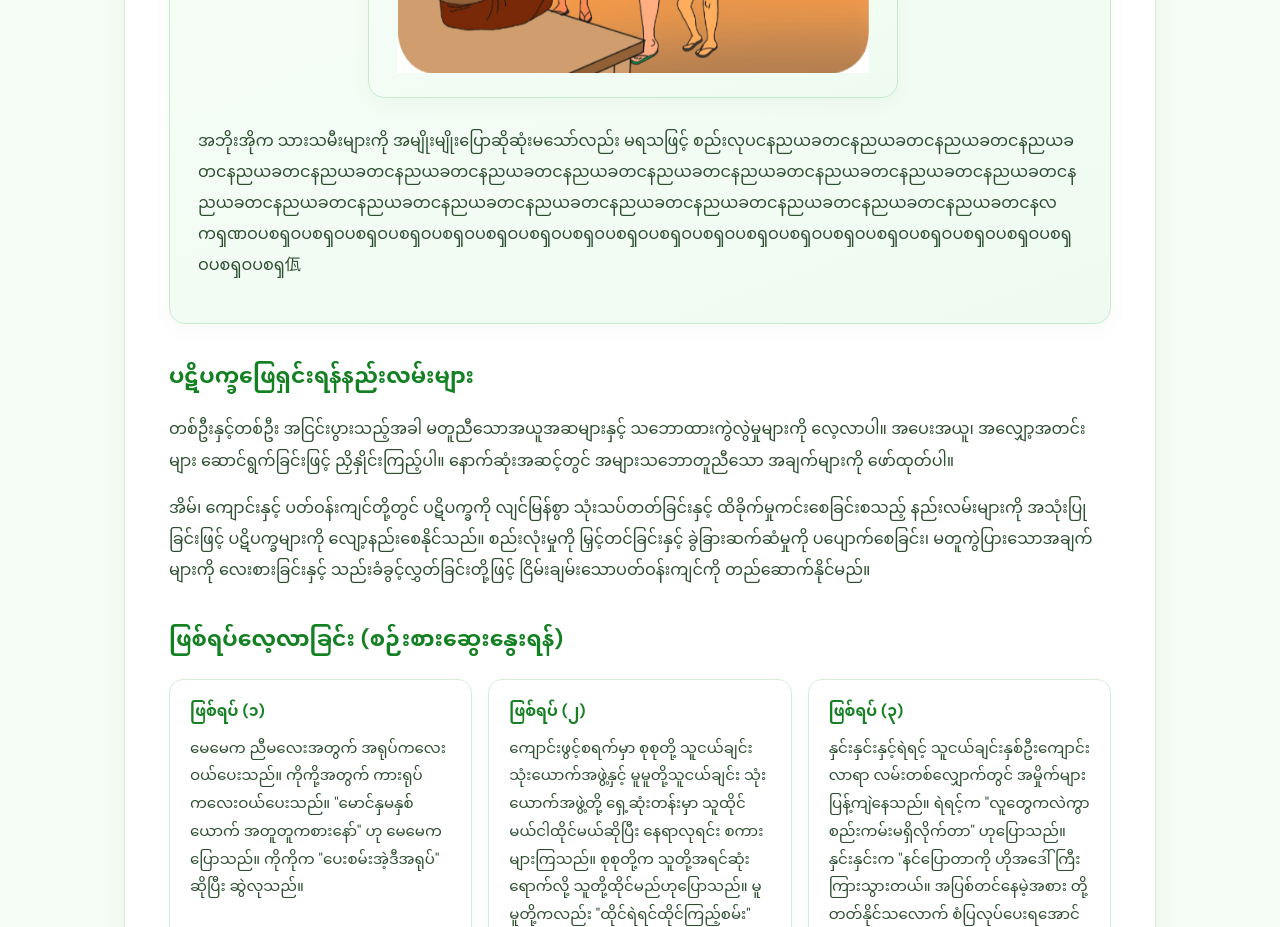
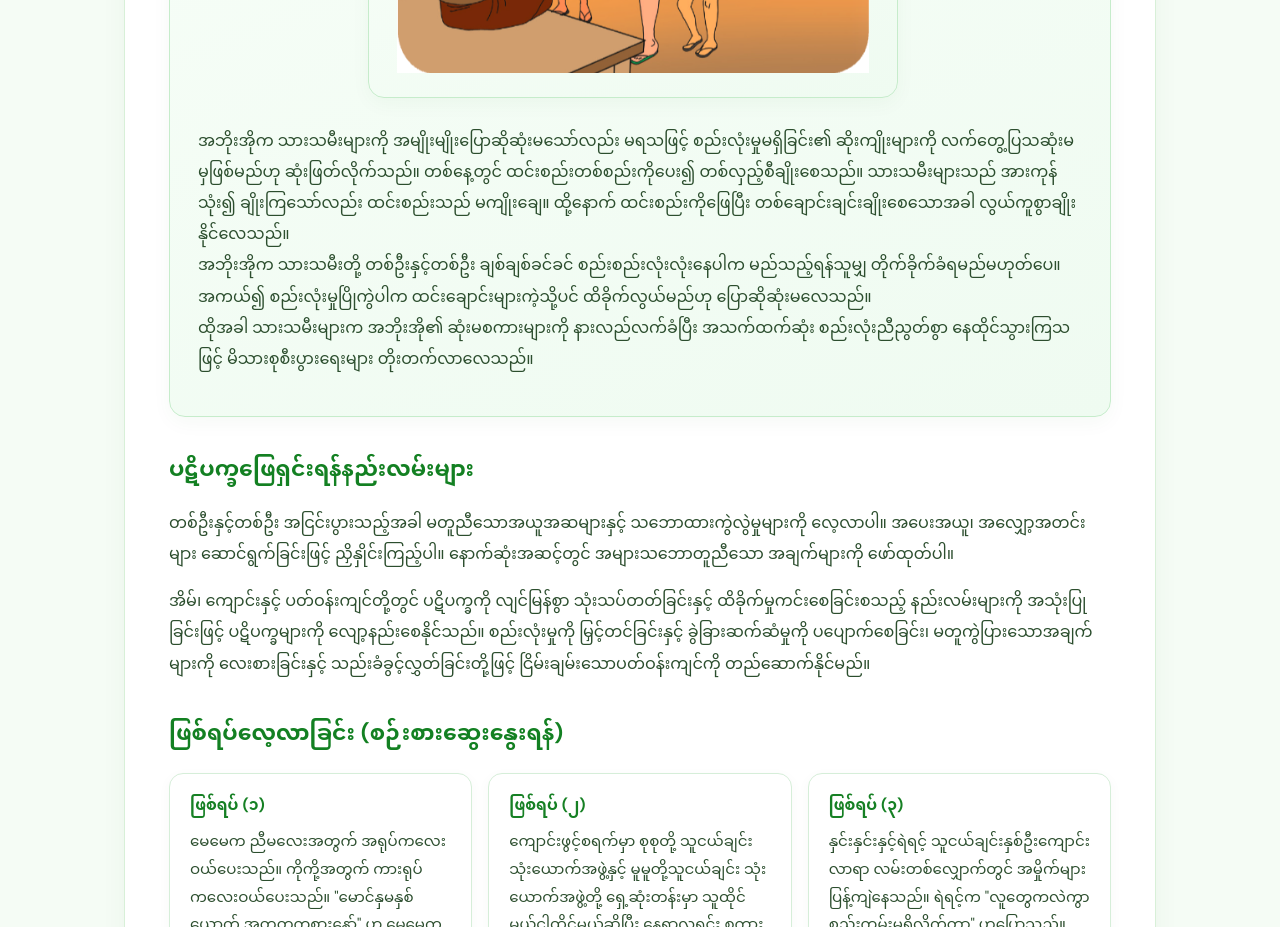
Before and after one commit to elsa6yati/-, a plain HTML site: page index.html in a window 1280 px wide. Shown: the part 4740-5667 px from the top of the page. Drawn offline with Linux system fonts and the light colour scheme.

Commit message:
Refactor paragraph for clarity and coherence

```diff
--- a/index.html
+++ b/index.html
@@ -186,7 +186,9 @@
                 </p>
                 <img src="picture/children.jpeg" alt="children" class="pic">
                 <p>
-                    အဘိုးအိုက သားသမီးများကို အမျိုးမျိုးပြောဆိုဆုံးမသော်လည်း မရသဖြင့် စည်းလုပငနညယခတငနညယခတငနညယခတငနညယခတငနညယခတငနညယခတငနညယခတငနညယခတငနညယခတငနညယခတငနညယခတငနညယခတငနညယခတငနညယခတငနညယခတငနညယခတငနညယခတငနညယခတငနညယခတငနညယခတငနညယခတငနညယခတငနညယခတငနညယခတငနလကၡဏဝပစၡဝပစၡဝပစၡဝပစၡဝပစၡဝပစၡဝပစၡဝပစၡဝပစၡဝပစၡဝပစၡဝပစၡဝပစၡဝပစၡဝပစၡဝပစၡဝပစၡဝပစၡဝပစၡဝပစၡဝပစၡ佤
+                    အဘိုးအိုက သားသမီးများကို အမျိုးမျိုးပြောဆိုဆုံးမသော်လည်း မရသဖြင့် စည်းလုံးမှုမရှိခြင်း၏ ဆိုးကျိုးများကို လက်တွေ့ပြသဆုံးမမှဖြစ်မည်ဟု ဆုံးဖြတ်လိုက်သည်။ တစ်နေ့တွင် ထင်းစည်းတစ်စည်းကိုပေး၍ တစ်လှည့်စီချိုးစေသည်။ သားသမီးများသည် အားကုန်သုံး၍ ချိုးကြသော်လည်း ထင်းစည်းသည် မကျိုးချေ။ ထို့နောက် ထင်းစည်းကိုဖြေပြီး တစ်ချောင်းချင်းချိုးစေသောအခါ လွယ်ကူစွာချိုးနိုင်လေသည်။ <br>
+                    အဘိုးအိုက သားသမီးတို့ တစ်ဦးနှင့်တစ်ဦး ချစ်ချစ်ခင်ခင် စည်းစည်းလုံးလုံးနေပါက မည်သည့်ရန်သူမျှ တိုက်ခိုက်ခံရမည်မဟုတ်ပေ။ အကယ်၍ စည်းလုံးမှုပြိုကွဲပါက ထင်းချောင်းများကဲ့သို့ပင် ထိခိုက်လွယ်မည်ဟု ပြောဆိုဆုံးမလေသည်။ <br>
+                    ထိုအခါ သားသမီးများက အဘိုးအို၏ ဆုံးမစကားများကို နားလည်လက်ခံပြီး အသက်ထက်ဆုံး စည်းလုံးညီညွတ်စွာ နေထိုင်သွားကြသဖြင့် မိသားစုစီးပွားရေးများ တိုးတက်လာလေသည်။
                 </p>
             </article>
 
```
